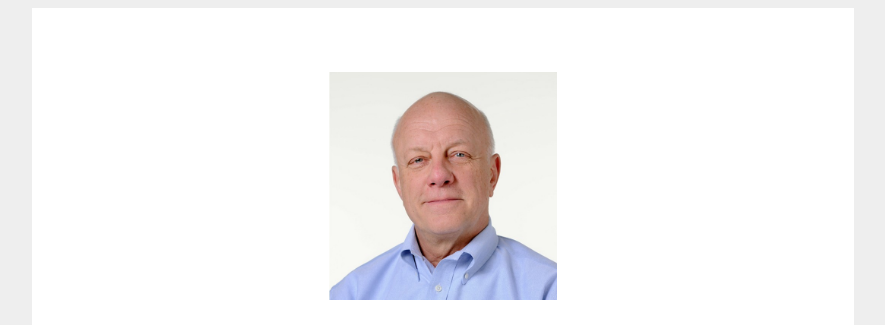
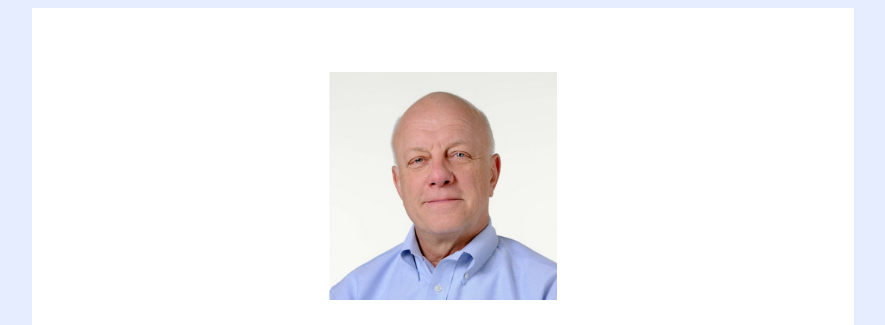
Before and after one commit to michaelrnowak/nowakmd.com, a plain HTML site: page index.html in a window 1280 px wide. Shown: the top 325 px of the page, without its empty margins (197-1082 px from the left). Drawn offline with Linux system fonts and the light colour scheme.

Commit message:
background color

```diff
--- a/style.css
+++ b/style.css
@@ -3,7 +3,7 @@ html {
   font-family: 'Atkinson Hyperlegible', sans-serif;
 }
 body {
-  background-color: #eee;
+  background-color: #e5edff;
 }
 h1,h2,h3,h4,h5,h6{margin-top:0;margin-bottom:.5rem}
 .h1,.h2,.h3,.h4,.h5,.h6,h1,h2,h3,h4,h5,h6{margin-bottom:.5rem;font-weight:500;line-height:1.2}
```
